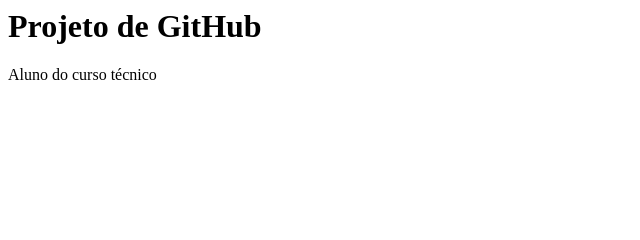
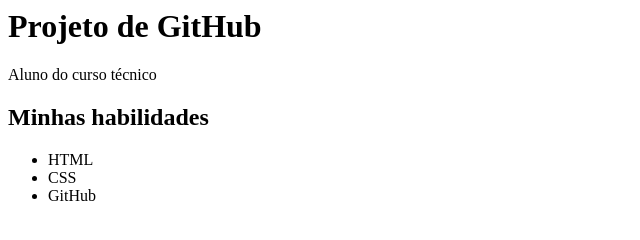
Before and after one commit to souzalisa/fluxo-de-trabalho, a plain HTML site: page index.html in a window 1280 px wide. Shown: the whole page, without its empty margins (0-640 px from the left). Drawn offline with Linux system fonts and the light colour scheme.

Commit message:
Adiciona lista de habilidades

```diff
--- a/index.html
+++ b/index.html
@@ -5,5 +5,11 @@
 <body>
 <h1>Projeto de GitHub</h1>
 <p>Aluno do curso técnico</p>
+  <h2>Minhas habilidades</h2>
+<ul>
+<li>HTML</li>
+<li>CSS</li>
+<li>GitHub</li>
+</ul>
 </body>
 </html>
```
